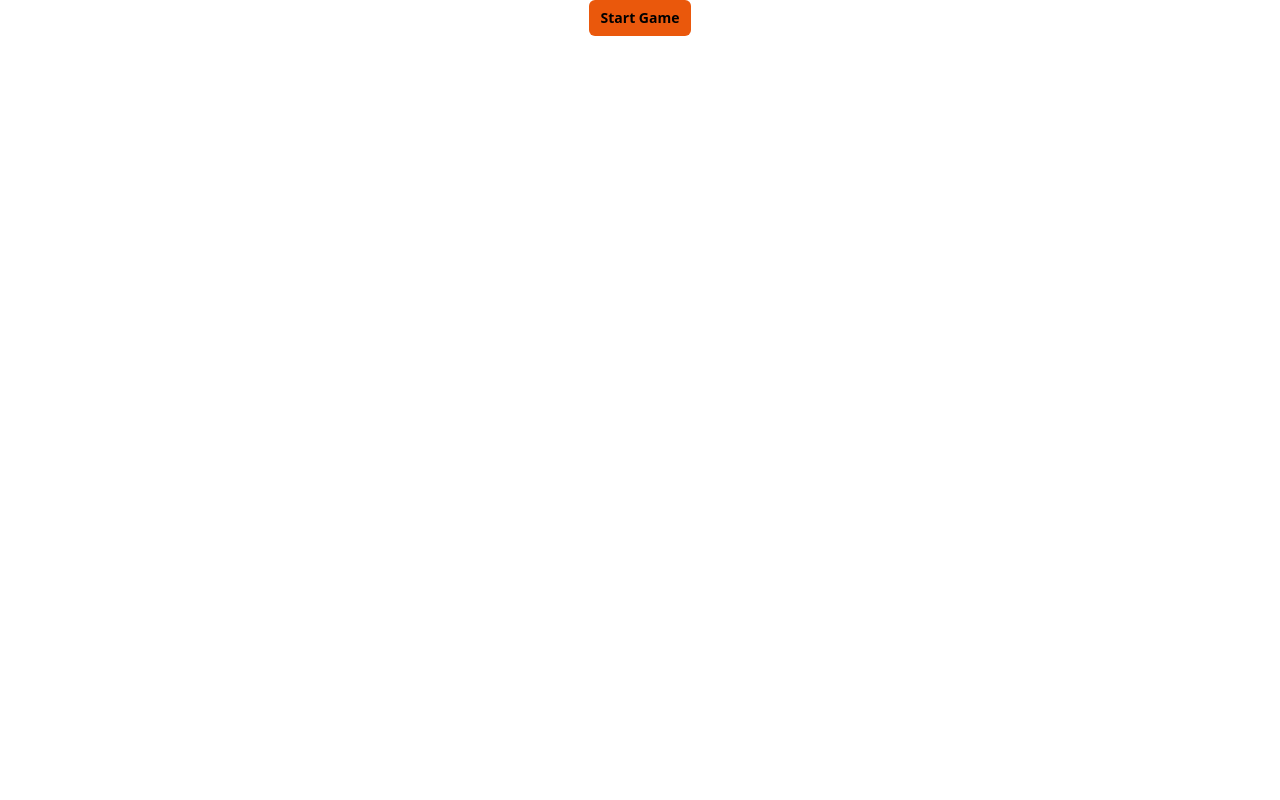
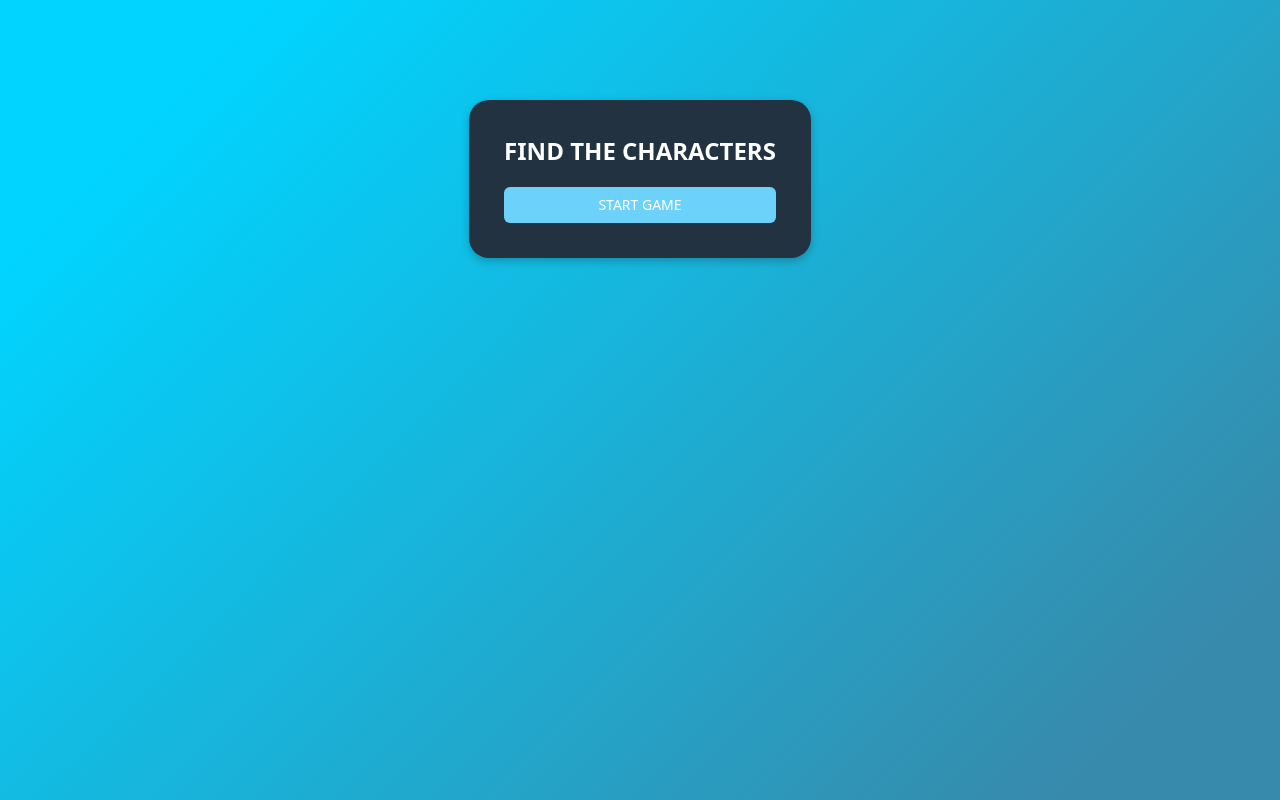
Before and after one commit to ItsWakana/Photo-tagging-app, a React (Vite) app: page / in a window 1280 px wide. Built offline with nearby package versions, Linux system fonts and the light colour scheme.

Commit message:
design initial start up screen

```diff
--- a/src/components/StartupScreen.jsx
+++ b/src/components/StartupScreen.jsx
@@ -7,7 +7,12 @@ const StartupScreen = () => {
 
 
     return (
-        <button onClick={toggleGameState} className="py-2 px-3 font-semibold bg-orange-600 rounded-md text-sm">Start Game</button>
+        <div className="startup-menu">
+            <h1 className="text-white font-bold text-2xl">FIND THE CHARACTERS</h1>
+            <button onClick={toggleGameState} className=" rounded-md text-sm">
+                START GAME
+            </button>
+        </div>
     )
 }
 
--- a/src/index.css
+++ b/src/index.css
@@ -5,4 +5,25 @@
 body {
     display: flex;
     justify-content: center;
+    height: 100vh;
+    background: rgb(55,138,171);
+    background: linear-gradient(-45deg, rgba(55,138,171,1) 11%, rgba(0,212,255,1) 87%);
 }
+
+.startup-menu {
+    display: flex;
+    flex-direction: column;
+    padding: 35px;
+    gap: 20px;
+    /* height: 300px; */
+    margin-top: 100px;
+    background: rgb(34, 50, 65);
+    border-radius: 20px;
+    box-shadow: rgba(0, 0, 0, 0.24) 0px 3px 8px;
+}
+
+button {
+    padding: 8px 10px;
+    background: rgb(109, 210, 250);
+    color: white;
+}
```
